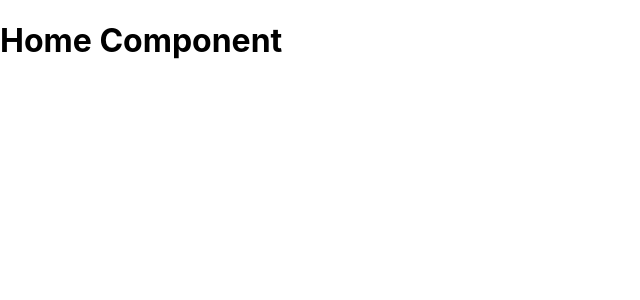
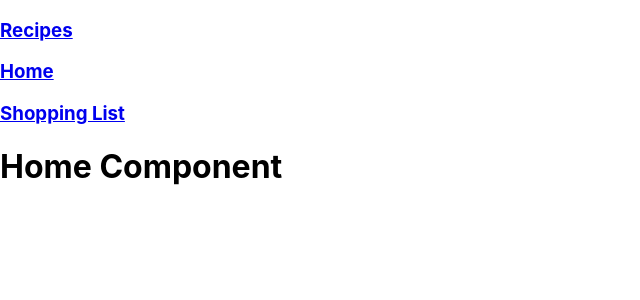
Before and after one commit to ozzie0428/i_nita_baker_app, a React (Create React App) app in the folder client/: page / in a window 1280 px wide. Shown: the top 300 px of the page, without its empty margins (0-640 px from the left). Built offline with nearby package versions, Linux system fonts and the light colour scheme.

Commit message:
add navbar

```diff
--- a/client/src/App.js
+++ b/client/src/App.js
@@ -14,6 +14,17 @@ class App extends React.Component {
   render() {
     return (
       <div>
+        <div className="nav-bar">
+          <a href="/recipes">
+            <h3>Recipes</h3>
+          </a>
+          <a href="/">
+            <h3>Home</h3>
+          </a>
+          <a href="/shoppinglist">
+            <h3>Shopping List</h3>
+          </a>
+        </div>
 
         <Router>
           <Switch>
@@ -21,7 +32,7 @@ class App extends React.Component {
             <Route exact path="/recipes" component={Recipes} />
             <Route exact path="/recipes/:recipesId" component={SingleRecipes} />
             <Route path="/reviews/:recipesId" component={Reviews} />
-            <Route exact path="/shoppingList" component={ShoppingList} />
+            <Route exact path="/shoppinglist" component={ShoppingList} />
             {/* <Route
               exact
               path="/shoppingList/:shoppingListId"
```
